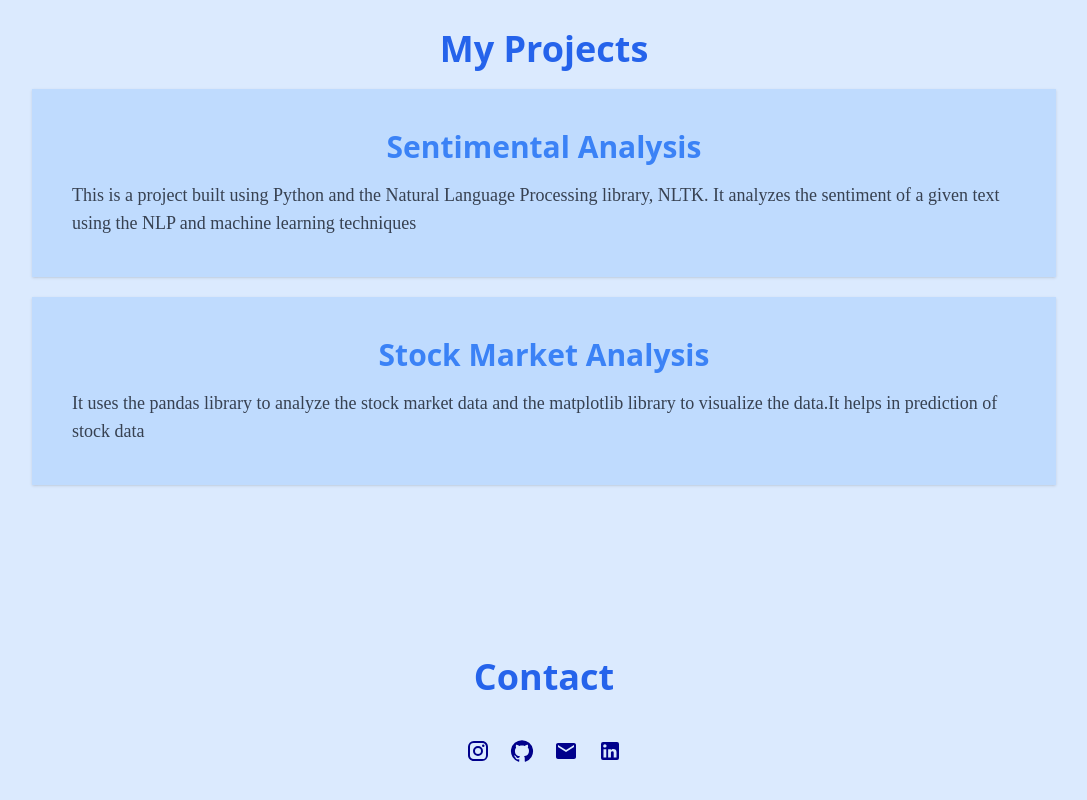
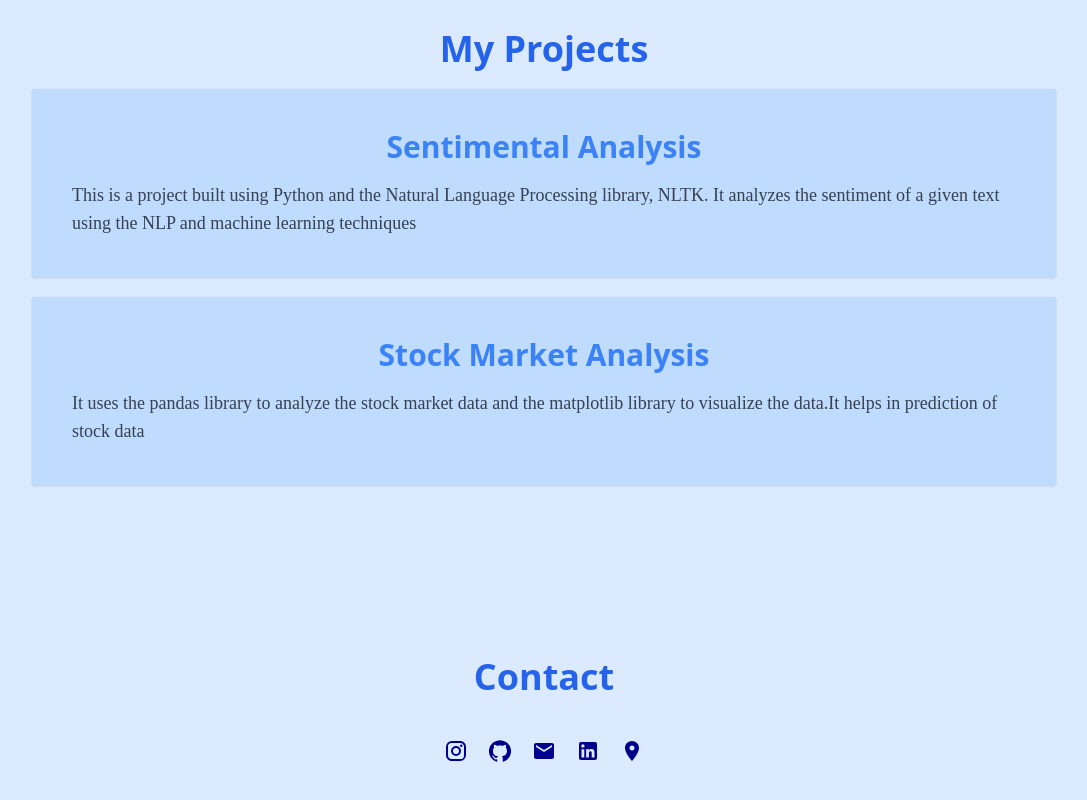
Before and after one commit to Harini-b11204/portfolio, a React (Create React App) app: page / in a window 1280 px wide. Shown: the part 1910-2710 px from the top of the page, without its empty margins (96-1183 px from the left). Built offline with nearby package versions, Linux system fonts and the light colour scheme.

Commit message:
first commit

```diff
--- a/package.json
+++ b/package.json
@@ -11,6 +11,7 @@
     "@testing-library/jest-dom": "^6.6.3",
     "@testing-library/react": "^16.2.0",
     "@testing-library/user-event": "^13.5.0",
+    "ogl": "^1.0.11",
     "react": "^19.0.0",
     "react-dom": "^19.0.0",
     "react-icons": "^5.5.0",
--- a/src/App.css
+++ b/src/App.css
@@ -36,3 +36,16 @@
     transform: rotate(360deg);
   }
 }
+.particles-container {
+  position: relative;
+  width: 100%;
+  height: 100%;
+}
+.back{
+  position: fixed;
+  top: 0;
+  left: 0;
+  width: 100%;
+  height: 100%;
+  overflow: hidden;
+}
--- a/src/App.js
+++ b/src/App.js
@@ -6,10 +6,9 @@ import Projects from "./components/Projects";
 import Contact from "./components/Contact";
 import Footer from "./components/Footer";
 import Hero from "./components/Hero";
-
 export default function App() {
     return (
-        <>
+        <div class='back'>
             <Navbar />
             <Hero />
             <About />
@@ -17,6 +16,6 @@ export default function App() {
             <Projects />
             <Contact />
             <Footer />
-        </>
+        </div>
     );
 }
--- a/src/components/Contact.js
+++ b/src/components/Contact.js
@@ -2,6 +2,7 @@ import InstagramIcon from '@mui/icons-material/Instagram';
 import GitHubIcon from '@mui/icons-material/GitHub';
 import EmailIcon from '@mui/icons-material/Email';
 import LinkedInIcon from '@mui/icons-material/LinkedIn';
+import PlaceIcon from '@mui/icons-material/Place';
 export default function Contact() {
     return (
         <section id="contact"
@@ -38,6 +39,12 @@ export default function Contact() {
 "https://www.linkedin.com/in/harini-baskaran-b268bb257/">
                     <LinkedInIcon style={{color:'darkblue'}}/>
                 </a>
+                <a rel="noreferrer"
+                   target="_blank"
+                   className="text-center hover:underline"
+                   href="https://maps.app.goo.gl/JeCwukpvanVCNfB38">
+                    <PlaceIcon style={{color:'darkblue'}}/>
+                </a>
             </div>
         </section>
     );
--- a/src/components/Hero.js
+++ b/src/components/Hero.js
@@ -6,7 +6,7 @@ export default function Hero() {
         className="px-10 w-full flex gap-12 flex-col lg:flex-row
                    justify-center items-center align-center mt-40
                    mb-16 lg:mt-10 max-w-5xl mx-auto lg:gap-0 h-[80vh]">
-        <div className="flex-1 flex flex-col justify-center items-center gap-5">
+        <div className="flex-1 flex flex-col justify-left items-center gap-5">
           <div>
             <h5 className="text-center text-xl font-bold text-gray-500 mb-2">
                 Hi and welcome to
```
Also changed, not shown: jsrepo.json (added, +11 -0 lines), 1 other file (tests, documents, lock files or other folders).
